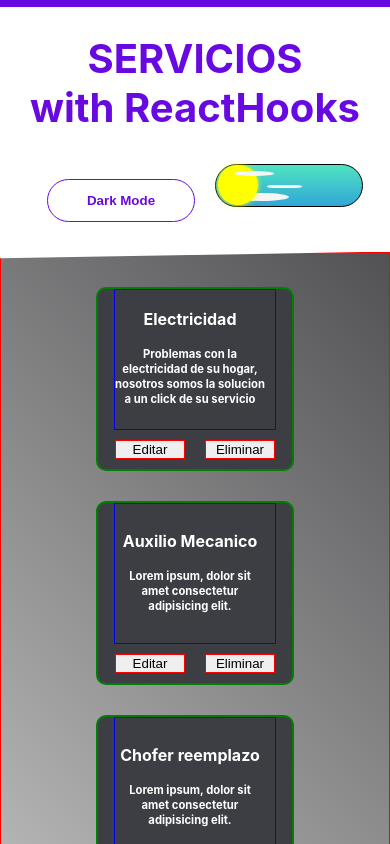
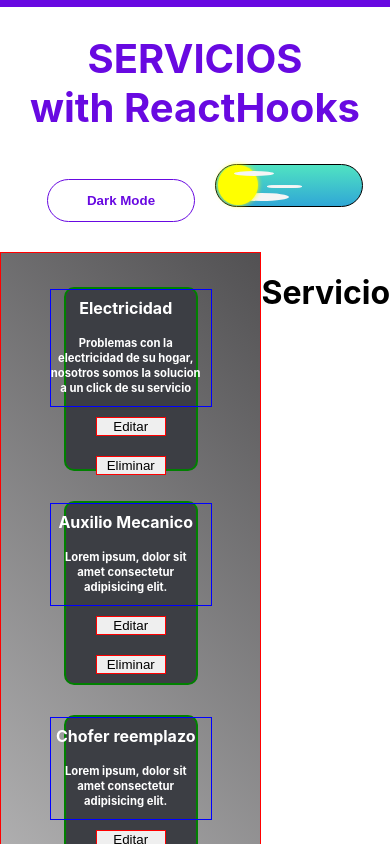
Before and after one commit to GregoryGalicio/filtrado-servicio, a React (Create React App) app: page / in a window 390 px wide. Shown: the top 844 px of the page. Built offline with nearby package versions, Linux system fonts and the light colour scheme.

Commit message:
creando el CRUD

```diff
--- a/src/App.js
+++ b/src/App.js
@@ -2,7 +2,7 @@ import React, { useState } from 'react'
 import './App.css';
 import Footer from "./components/footer/Footer";
 import Header from "./components/header/Header";
-import Cards  from './components/cards/Cards';
+import Body from './components/body/Body';
 
 
 
@@ -16,7 +16,7 @@ function App() {
   return (
     <div className="App">
       <Header darkMode={darkMode} onClick={handleClick}/>
-      <Cards  darkMode={darkMode}/>
+      <Body darkMode={darkMode}/>
       <Footer darkMode={darkMode}/>
     </div>
   );
--- /dev/null
+++ b/src/components/body/Body.css
@@ -0,0 +1,3 @@
+.body{
+    display: flex;
+}
--- /dev/null
+++ b/src/components/body/Body.jsx
@@ -0,0 +1,16 @@
+import React from 'react'
+import Cards from '../cards/Cards'
+import CrudApp from '../crudApp/CrudApp'
+import "./Body.css";
+
+
+const Body = ({darkMode}) => {
+  return (
+    <div className='body'>
+        <Cards darkMode={darkMode}/>
+        <CrudApp/>
+    </div>
+  )
+}
+
+export default Body
--- a/src/components/cards/Cards.css
+++ b/src/components/cards/Cards.css
@@ -87,12 +87,7 @@
 }
 /* Aca se empieza a colocar los estilos para version MOBILE */
 @media only screen and (max-width: 500px) {
-.cards{
-    clip-path: polygon(0 0.5%, 100% 0, 100% 99.5%, 0% 100%);
-}
-.cardsDark{
-    clip-path: polygon(0 0.5%, 100% 0, 100% 99.5%, 0% 100%);
-}
+
 .cardsBox{
     width: 50%;
     height: 180px;
--- /dev/null
+++ b/src/components/crudApp/CrudApp.jsx
@@ -0,0 +1,12 @@
+import React from 'react'
+
+const CrudApp = () => {
+  return (
+    <div>
+        <h1>Servicio</h1>
+
+    </div>
+  )
+}
+
+export default CrudApp
--- a/src/serviceDataBase.js
+++ b/src/serviceDataBase.js
@@ -37,5 +37,6 @@ const serviceData = [
   },
 
 
+
 ];
 export { serviceData };
```
Also changed, not shown: src/components/crudApp/CrudApp.css (added).
